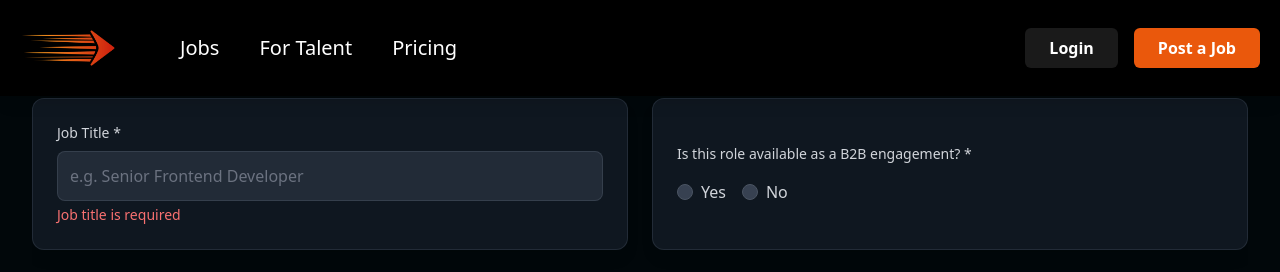
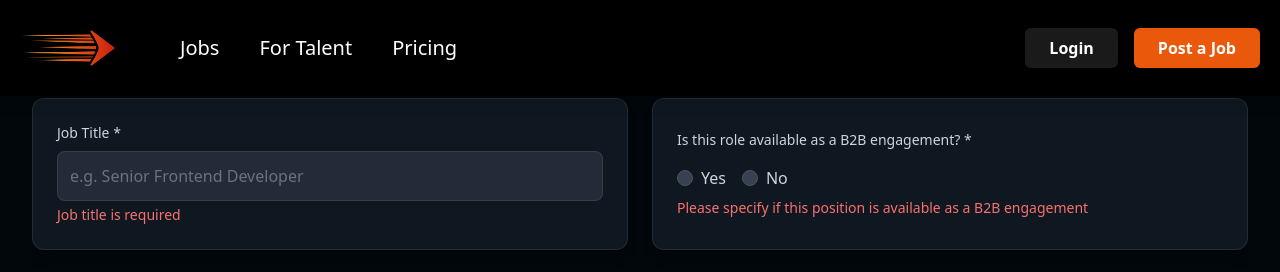
Before and after one commit to Amygdal-doo/arrow-agency-front, a Next.js app: page /post-job in a window 1280 px wide. Both pictures are taken after a click on the button "Next". Shown: the part 262-534 px from the top of the page. Built offline with nearby package versions, Linux system fonts and the light colour scheme; no server answers.

Commit message:
Error handling first part

```diff
--- a/app/components/LoginForm.tsx
+++ b/app/components/LoginForm.tsx
@@ -5,6 +5,7 @@ import { zodResolver } from "@hookform/resolvers/zod";
 import { useState } from "react";
 import { signIn } from "next-auth/react";
 import { Eye, EyeOff } from "lucide-react";
+import { useToast } from "@/providers/ToastProvider";
 
 const loginSchema = z.object({
   email: z.string().email({ message: "Invalid email address." }),
@@ -21,6 +22,7 @@ type LoginFormProps = {
 };
 
 const LoginForm = ({ toggleContent, onClose }: LoginFormProps) => {
+  const { showError, showSuccess } = useToast();
   const [loading] = useState(false);
   const [errorMessage, setErrorMessage] = useState("");
   const [showPassword, setShowPassword] = useState(false);
@@ -36,20 +38,20 @@ const LoginForm = ({ toggleContent, onClose }: LoginFormProps) => {
   const onSubmit = async (data: LoginInputs) => {
     // setLoading(true);
     setErrorMessage("");
-    console.log("login data", data);
 
-    // Call the signIn method from next-auth
     const res = await signIn("credentials", {
       email: data.email,
       password: data.password,
       redirect: false,
     });
-    if (res) {
+    if (res?.status === 200) {
       onClose();
+      showSuccess("You logged in successfully!");
     }
 
     if (res?.error) {
-      console.error("Sign-in error:", res.error);
+      showError(res.error);
+      console.log("error", res.error);
       setErrorMessage(res.error);
       return;
     }
--- a/app/components/RegistrationForm.tsx
+++ b/app/components/RegistrationForm.tsx
@@ -5,6 +5,8 @@ import { useState } from "react";
 import { useForm } from "react-hook-form";
 import { Eye, EyeOff } from "lucide-react";
 import { z } from "zod";
+import { useToast } from "@/providers/ToastProvider";
+import { IApiError } from "@/core/interfaces/apiError.interface";
 
 const registrationSchema = z.object({
   firstName: z
@@ -26,6 +28,8 @@ type RegistrationFormProps = {
 };
 
 const RegistrationForm = ({ toggleContent }: RegistrationFormProps) => {
+  const { showError, showSuccess } = useToast();
+
   const [loading, setLoading] = useState(false);
   const [errorMessage, setErrorMessage] = useState("");
   const [showPassword, setShowPassword] = useState(false);
@@ -44,11 +48,12 @@ const RegistrationForm = ({ toggleContent }: RegistrationFormProps) => {
     setErrorMessage("");
     try {
       await apiService.post("auth/register", data);
+      showSuccess("You ");
       toggleContent();
-    } catch (error) {
-      setErrorMessage(
-        `Failed to register. Please try again. Error: ${JSON.stringify(error)}`
-      );
+    } catch (error: unknown) {
+      const apiError = error as IApiError;
+      showError(apiError.errors[0]);
+      setErrorMessage(apiError.errors[0]);
     } finally {
       setLoading(false);
     }
--- a/app/components/post-job/JobForm.tsx
+++ b/app/components/post-job/JobForm.tsx
@@ -5,9 +5,20 @@ import { FormProvider, UseFormReturn } from "react-hook-form";
 import { z } from "zod";
 
 export const jobSchema = z.object({
-  worldwide: z.boolean().default(false),
-  remote: z.boolean().default(false),
-  workWithB2b: z.boolean().default(false),
+  worldwide: z.boolean({
+    required_error: "Please specify if this position is worldwide",
+    invalid_type_error: "Please specify if this position is worldwide",
+  }),
+  remote: z.boolean({
+    required_error: "Please specify if this position is remote",
+    invalid_type_error: "Please specify if this position is remote",
+  }),
+  workWithB2b: z.boolean({
+    required_error:
+      "Please specify if this position is available as a B2B engagement",
+    invalid_type_error:
+      "Please specify if this position is available as a B2B engagement",
+  }),
   name: z.string().min(1, "Job title is required"),
   description: z
     .string()
@@ -223,6 +234,11 @@ const JobForm = ({ jobMethods }: JobFormProps) => {
                 <span className="ml-2">No</span>
               </button>
             </div>
+            {jobMethods.formState.errors.workWithB2b && (
+              <p className="mt-2 text-red-400 text-sm">
+                {jobMethods.formState.errors.workWithB2b.message}
+              </p>
+            )}
           </div>
         </div>
         {/* Category and Skills */}
@@ -437,6 +453,11 @@ const JobForm = ({ jobMethods }: JobFormProps) => {
                 <span className="ml-2">No</span>
               </button>
             </div>
+            {jobMethods.formState.errors.worldwide && (
+              <p className="mt-2 text-red-400 text-sm">
+                {jobMethods.formState.errors.worldwide.message}
+              </p>
+            )}
           </div>
 
           <div className="bg-gray-800/50 rounded-xl p-6 border border-gray-700/50 shadow-lg">
@@ -505,6 +526,11 @@ const JobForm = ({ jobMethods }: JobFormProps) => {
                 <span className="ml-2">No</span>
               </button>
             </div>
+            {jobMethods.formState.errors.remote && (
+              <p className="mt-2 text-red-400 text-sm">
+                {jobMethods.formState.errors.remote.message}
+              </p>
+            )}
           </div>
 
           {/* Application Link */}
--- a/app/layout.tsx
+++ b/app/layout.tsx
@@ -13,6 +13,7 @@ import ScrollToTop from "./components/ScrollToTop";
 import LayoutWrapper from "./components/LayoutWrapper";
 import { SubscriptionProvider } from "@/providers/SubscriptionPlansProvider";
 import { SubscriptionStatusProvider } from "@/providers/SubscriptionStatusProvider";
+import { ToastProvider } from "@/providers/ToastProvider";
 
 const geistSans = Geist({
   variable: "--font-geist-sans",
@@ -40,6 +41,7 @@ export default function RootLayout({
         className={`${geistSans.variable} ${geistMono.variable} antialiased`}
       >
         <ScrollToTop />
+        <ToastProvider>
           <NextAuthProvider>
             <ProfileProvider>
               <ApplicantsProvider>
@@ -59,6 +61,7 @@ export default function RootLayout({
               </ApplicantsProvider>
             </ProfileProvider>
           </NextAuthProvider>
+        </ToastProvider>
       </body>
     </html>
   );
--- a/app/post-job/page.tsx
+++ b/app/post-job/page.tsx
@@ -23,6 +23,7 @@ import { usePackages } from "@/providers/PackagesProvider";
 import Packages from "../components/post-job/Packages";
 import { useRouter } from "next/navigation";
 import { scrollToTop } from "@/core/consts/scrollToTop";
+import { useToast } from "@/providers/ToastProvider";
 
 const steps = [
   { id: 1, name: "Job Details" },
@@ -42,7 +43,7 @@ interface JobResponse {
 export default function PostJob() {
   const router = useRouter();
   const { data: session, status } = useSession();
-
+  const { showError } = useToast();
   const { fetchCategories, fetchSkills, setSelectedSkills } = useCreateJob();
   const { fetchMyCompanies, selectedCompany } = useCompanies();
   const { fetchPackages, packageId } = usePackages();
@@ -121,8 +122,6 @@ export default function PostJob() {
     if (currentStep === 1) {
       try {
         const isValid = await jobMethods.trigger();
-        console.log("Validation errors:", jobMethods.formState.errors);
-        console.log("data job", jobMethods.getValues());
         if (isValid) {
           setCurrentStep(2);
         } else {
@@ -134,7 +133,7 @@ export default function PostJob() {
           );
         }
       } catch (error) {
-        console.error("Form validation error:", error);
+        showError(error);
       }
     } else if (currentStep === 2) {
       const isValid = await companyMethods.trigger();
@@ -179,7 +178,7 @@ export default function PostJob() {
             setCurrentStep(3);
           }
         } catch (error) {
-          console.error("Error creating organization:", error);
+          showError(error);
         }
       }
     } else if (currentStep === 3) {
@@ -193,7 +192,7 @@ export default function PostJob() {
           setCurrentStep(4);
         }
       } catch (error) {
-        console.error("Error creating job:", error);
+        showError(error);
       }
     }
   };
@@ -213,7 +212,7 @@ export default function PostJob() {
         router.push("/jobs");
       }
     } catch (error) {
-      console.error("Error initializing payment:", error);
+      showError(error);
     } finally {
       setLoading(false);
     }
--- a/app/profile/page.tsx
+++ b/app/profile/page.tsx
@@ -115,12 +115,15 @@ export default function Profile() {
               </p>
 
               <div className="grid grid-cols-2 gap-4 text-sm">
+                {subscription.plan.name != "Free Plan" && (
                   <div>
                     <p className="text-gray-400">Start Date</p>
                     <p className="text-white">
                       {new Date(subscription.startDate).toLocaleDateString()}
                     </p>
                   </div>
+                )}
+                {subscription.plan.name != "Free Plan" && (
                   <div>
                     <p className="text-gray-400">Next Billing</p>
                     <p className="text-white">
@@ -129,6 +132,7 @@ export default function Profile() {
                       ).toLocaleDateString()}
                     </p>
                   </div>
+                )}
                 {subscription.cancelledAt && (
                   <div className="col-span-2">
                     <p className="text-gray-400">Cancelled On</p>
--- /dev/null
+++ b/core/interfaces/apiError.interface.ts
@@ -0,0 +1,5 @@
+export interface IApiError {
+  statusCode: number;
+  errors: string[];
+  type: string;
+}
--- a/package.json
+++ b/package.json
@@ -21,6 +21,7 @@
     "react": "^19.0.0",
     "react-dom": "^19.0.0",
     "react-hook-form": "^7.54.2",
+    "react-hot-toast": "^2.5.2",
     "react-icons": "^5.5.0",
     "react-to-pdf": "^1.0.1",
     "react-to-print": "^3.0.5",
--- /dev/null
+++ b/providers/ToastProvider.tsx
@@ -0,0 +1,131 @@
+"use client";
+
+import React, { createContext, useContext } from "react";
+import { Toaster, toast } from "react-hot-toast";
+
+interface ToastContextType {
+  showError: (error: unknown) => void;
+  showSuccess: (message: string) => void;
+  showWarning: (message: string) => void;
+  showInfo: (message: string) => void;
+}
+
+const ToastContext = createContext<ToastContextType | undefined>(undefined);
+
+export const useToast = () => {
+  const context = useContext(ToastContext);
+  if (!context) {
+    throw new Error("useToast must be used within a ToastProvider");
+  }
+  return context;
+};
+
+export const ToastProvider = ({ children }: { children: React.ReactNode }) => {
+  const showError = (error: unknown) => {
+    if (typeof error === "string") {
+      toast.error(error);
+    } else {
+      toast.error("An unexpected error occurred");
+    }
+  };
+
+  const showSuccess = (message: string) => {
+    toast.success(message);
+  };
+
+  const showWarning = (message: string) => {
+    toast.custom((t) => (
+      <div
+        className={`${
+          t.visible ? "animate-enter" : "animate-leave"
+        } max-w-md w-full bg-yellow-50 shadow-lg rounded-lg pointer-events-auto flex ring-1 ring-black ring-opacity-5`}
+      >
+        <div className="flex-1 w-0 p-4">
+          <div className="flex items-center">
+            <div className="flex-shrink-0 pt-0.5">
+              <svg
+                className="h-5 w-5 text-yellow-400"
+                viewBox="0 0 20 20"
+                fill="currentColor"
+              >
+                <path
+                  fillRule="evenodd"
+                  d="M8.257 3.099c.765-1.36 2.722-1.36 3.486 0l5.58 9.92c.75 1.334-.213 2.98-1.742 2.98H4.42c-1.53 0-2.493-1.646-1.743-2.98l5.58-9.92zM11 13a1 1 0 11-2 0 1 1 0 012 0zm-1-8a1 1 0 00-1 1v3a1 1 0 002 0V6a1 1 0 00-1-1z"
+                  clipRule="evenodd"
+                />
+              </svg>
+            </div>
+            <div className="ml-3">
+              <p className="text-sm font-medium text-yellow-800">{message}</p>
+            </div>
+          </div>
+        </div>
+      </div>
+    ));
+  };
+
+  const showInfo = (message: string) => {
+    toast.custom((t) => (
+      <div
+        className={`${
+          t.visible ? "animate-enter" : "animate-leave"
+        } max-w-md w-full bg-blue-50 shadow-lg rounded-lg pointer-events-auto flex ring-1 ring-black ring-opacity-5`}
+      >
+        <div className="flex-1 w-0 p-4">
+          <div className="flex items-center">
+            <div className="flex-shrink-0 pt-0.5">
+              <svg
+                className="h-5 w-5 text-blue-400"
+                fill="none"
+                viewBox="0 0 24 24"
+                stroke="currentColor"
+              >
+                <path
+                  strokeLinecap="round"
+                  strokeLinejoin="round"
+                  strokeWidth="2"
+                  d="M13 16h-1v-4h-1m1-4h.01M21 12a9 9 0 11-18 0 9 9 0 0118 0z"
+                />
+              </svg>
+            </div>
+            <div className="ml-3">
+              <p className="text-sm font-medium text-blue-800">{message}</p>
+            </div>
+          </div>
+        </div>
+      </div>
+    ));
+  };
+
+  return (
+    <ToastContext.Provider
+      value={{ showError, showSuccess, showWarning, showInfo }}
+    >
+      <Toaster
+        position="top-right"
+        toastOptions={{
+          duration: 4000,
+          style: {
+            background: "#363636",
+            color: "#fff",
+          },
+          success: {
+            duration: 3000,
+            style: {
+              background: "#059669",
+              color: "#fff",
+            },
+          },
+          error: {
+            duration: 4000,
+            style: {
+              background: "#DC2626",
+              color: "#fff",
+            },
+          },
+        }}
+      />
+      {children}
+    </ToastContext.Provider>
+  );
+};
```
Also changed, not shown: 1 other file (tests, documents, lock files or other folders). Lines whose indentation alone changed are shown as unchanged.
